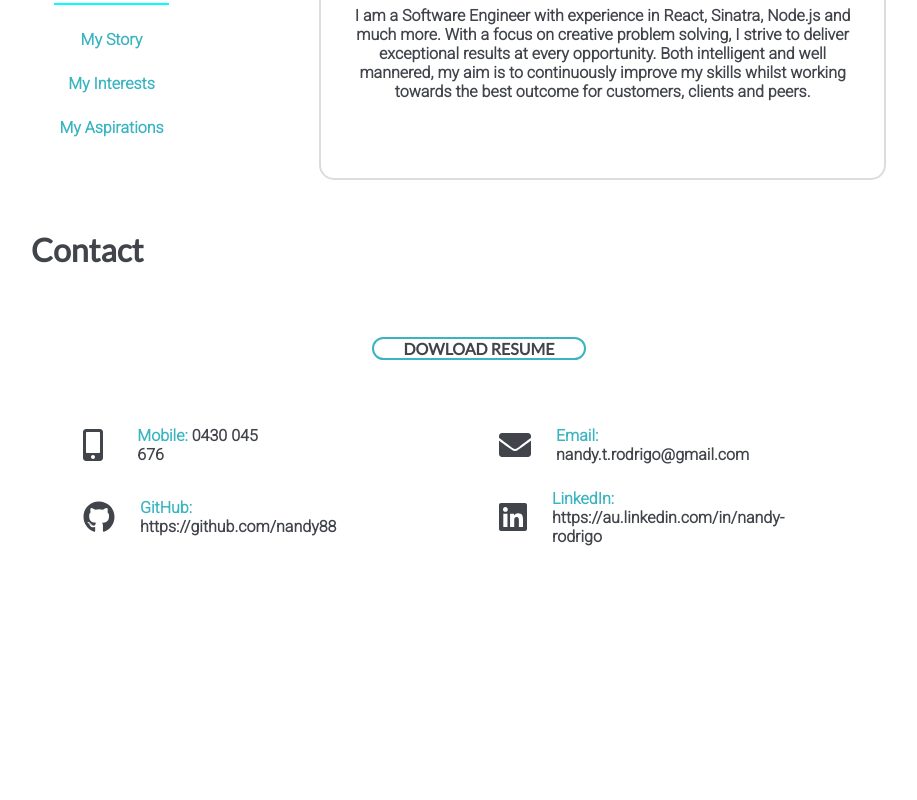
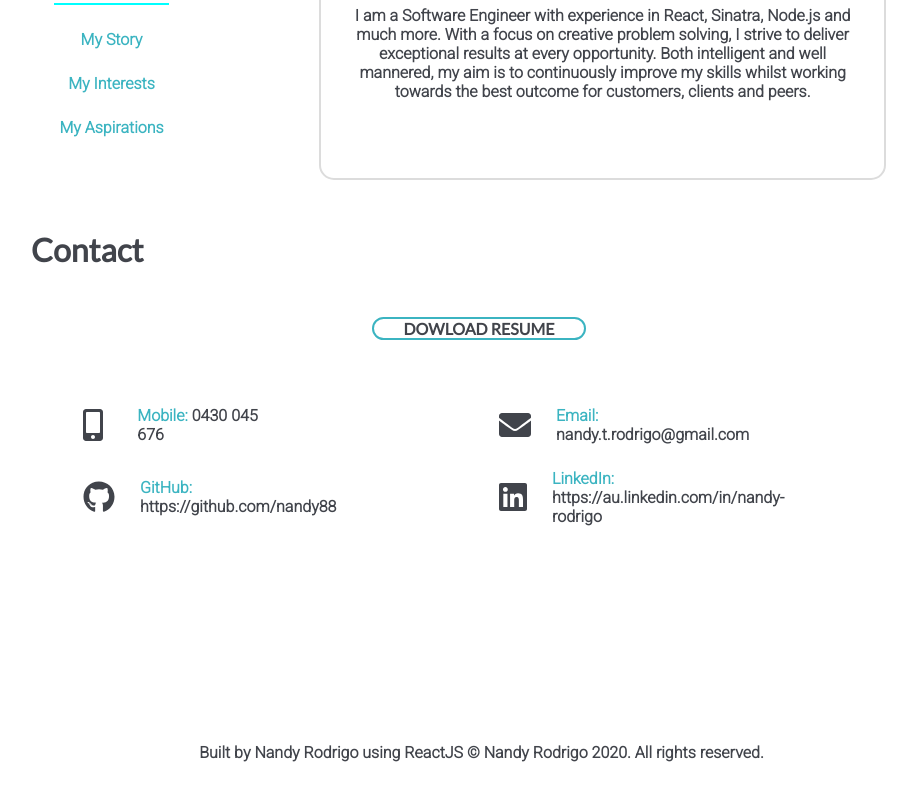
Before and after one commit to nandy88/Nandy-s-Portfolio-Website, a React (Create React App) app: page / in a window 1280 px wide. Shown: the part 1598-2398 px from the top of the page, without its empty margins (161-1078 px from the left). Before the commit the page ends 2201 px from the top, so only its background shows below. Built offline with nearby package versions, Linux system fonts and the light colour scheme.

Commit message:
copyright message added

```diff
--- a/src/App.js
+++ b/src/App.js
@@ -39,6 +39,10 @@ function App() {
           <ContactSection />
         </main>
 
+        <br/><br/><br/><br/><br/><br/><br/><br/>
+        <p>Built by Nandy Rodrigo using ReactJS © Nandy Rodrigo 2020. All rights reserved.</p>
+        <br/><br/><br/><br/><br/>
+
     </div>
   );
 }
--- a/src/ContactSection.js
+++ b/src/ContactSection.js
@@ -16,7 +16,6 @@ export default class ContactSection extends React.Component{
       <div className="contact-wrapper">
         <div className="resume-wrapper">
           <p className="contact-text"></p>
-          <br/>
           <span className="download-resume-link">
             <a href={ResumePdf} target="_blank" className="downloadable-link">DOWLOAD RESUME</a>
           </span>
```
